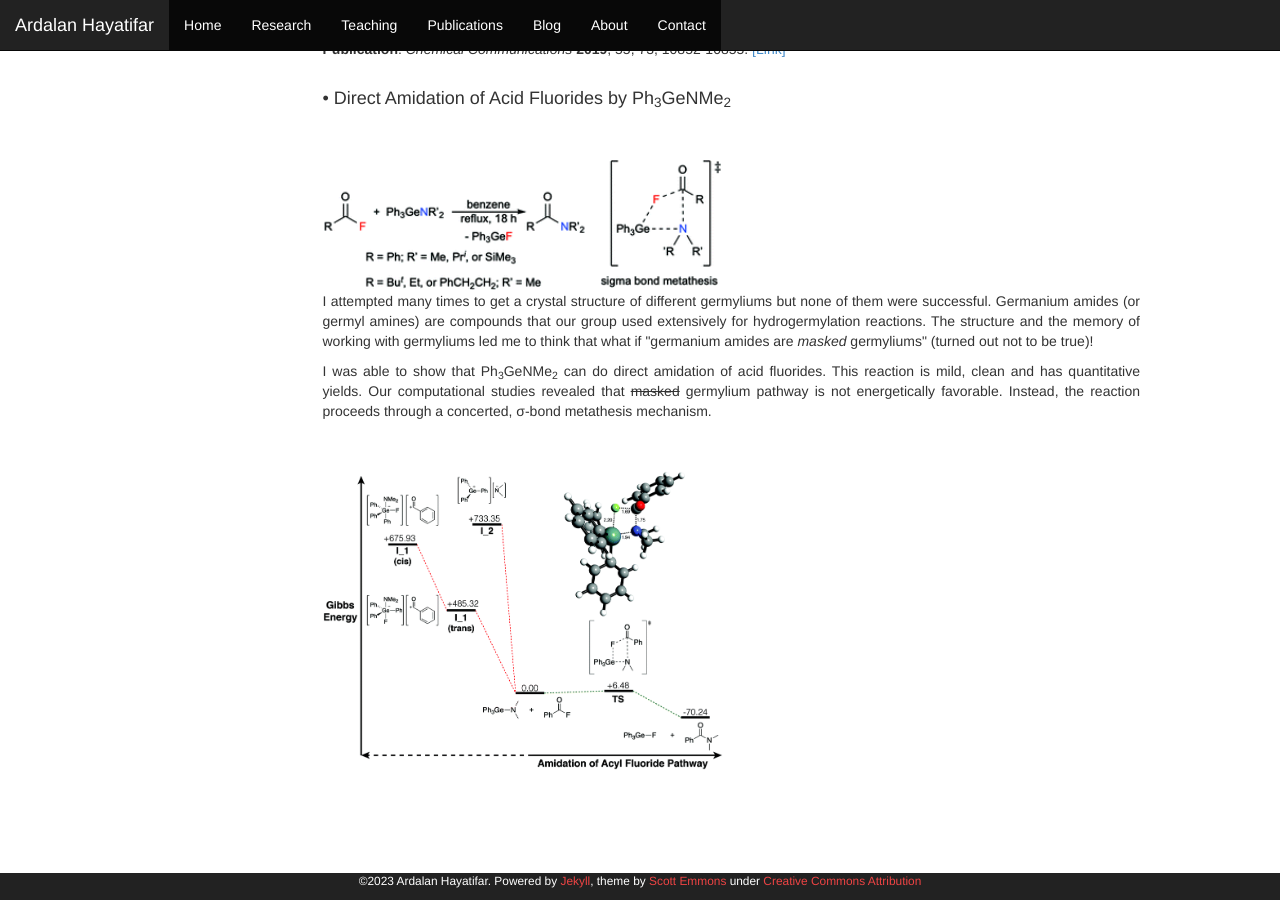
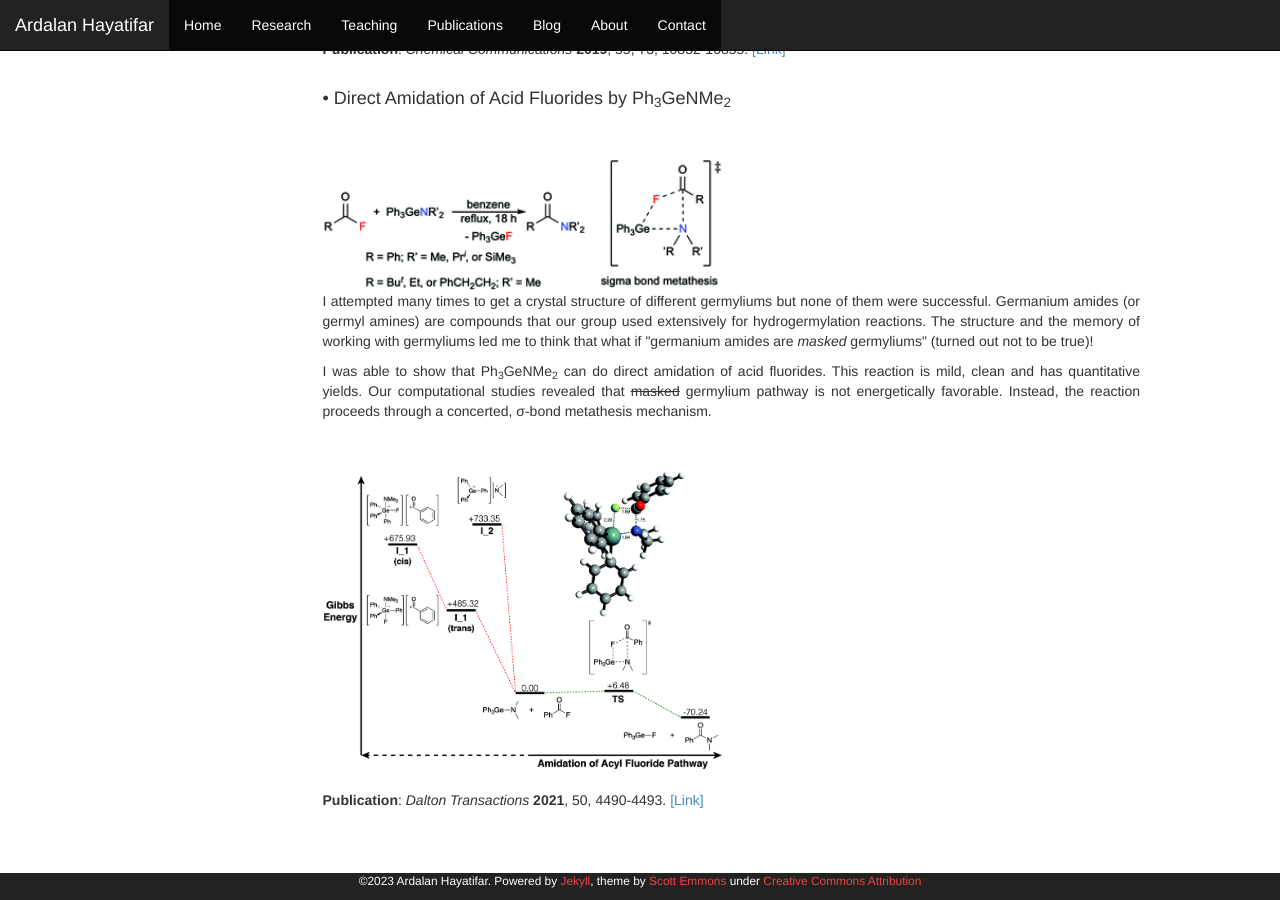
Before and after one commit to Ardalanhayatifar/ardalanhayatifar.github.io, a Jekyll site: the page built from research.html, in a window 1280 px wide and 900 px high, scrolled down 2653 px. Built offline with Jekyll 4.4.1, drawn with Linux system fonts in a browser that asks for light colours.

Commit message:
Update research.html

```diff
--- a/research.html
+++ b/research.html
@@ -93,6 +93,9 @@ in which it was published.
 <br />
 <img src="research/Images/amidation_pathways.gif" width="400px">
 <br />
+<br />
+<p><strong>Publication</strong>: <em>Dalton Transactions</em> <strong>2021</strong>, 50, 4490-4493. <a href="https://doi.org/10.1039/D1DT00754H">[Link]</a></p>
+<br>
     </div>
     <hr>
 
```
